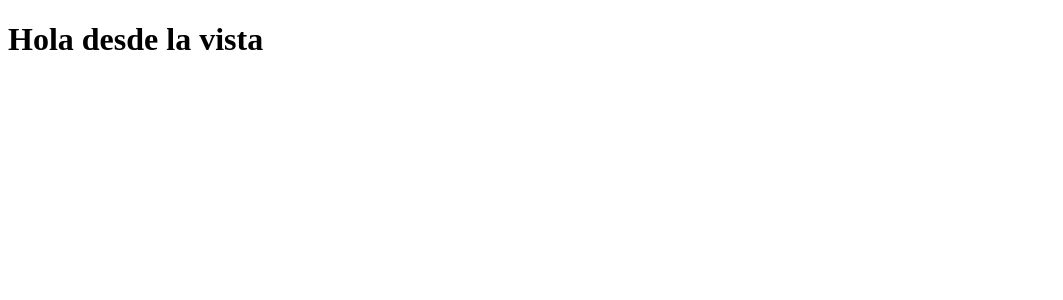
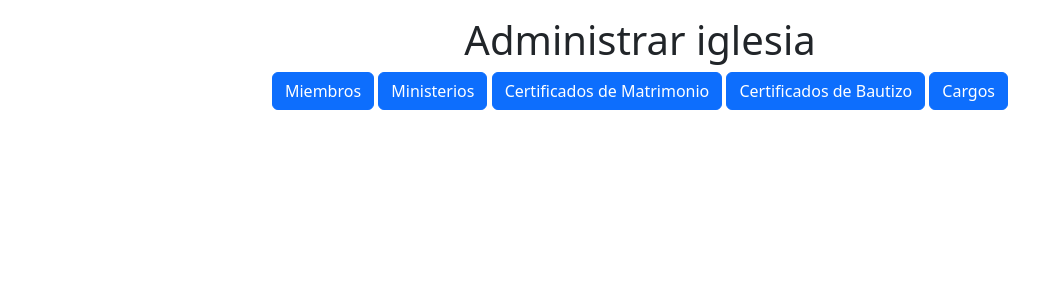
Before and after one commit to DarioSuarezL/iglesia_php, a PHP site: page /home.php in a window 1280 px wide. Shown: the top 300 px of the page, without its empty margins (0-1063 px from the left). Run offline with PHP 8.4, Linux system fonts and the light colour scheme; data that the repository does not hold is empty; some libraries are stand-ins or nearby versions.

Commit message:
Mas en el sql script

```diff
--- a/app/Views/home.php
+++ b/app/Views/home.php
@@ -3,10 +3,18 @@
 <head>
     <meta charset="UTF-8">
     <meta name="viewport" content="width=device-width, initial-scale=1.0">
-    <title>Document</title>
+    <title><?php echo $title ?></title>
+    <link rel="stylesheet" href="./css/bootstrap.min.css">
 </head>
 <body>
-    <h1>Hola desde la vista</h1>
-    <h2><?php echo $title ?></h2>
+    <div class="p-3 text-center">
+        <h1>Administrar iglesia</h1>
+        <a href="/members" class="btn btn-primary">Miembros</a>
+        <a href="#" class="btn btn-primary">Ministerios</a>
+        <a href="#" class="btn btn-primary">Certificados de Matrimonio</a>
+        <a href="#" class="btn btn-primary">Certificados de Bautizo</a>
+        <a href="#" class="btn btn-primary">Cargos</a>
+    </div>
+    <!-- <a href="/members/create" class="btn btn-primary">Registrar miembro</a> -->
 </body>
 </html>
```
Also changed, not shown: app/Models/bd.sql (+19 -0 lines).
